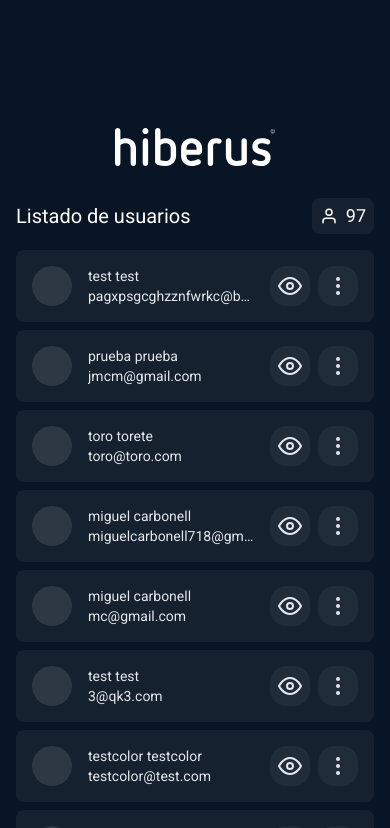
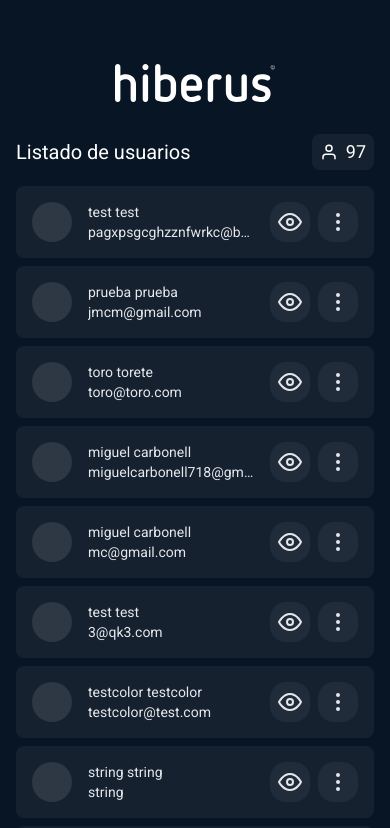
Before and after one commit to Qu4k3/tthj, a Next.js app: page / in a window 390 px wide. Shown: the top 828 px of the page. Built offline with nearby package versions, Linux system fonts and the light colour scheme.

Commit message:
change reduce margin top blank space on mobile

```diff
--- a/layouts/Layout.js
+++ b/layouts/Layout.js
@@ -3,7 +3,7 @@ export default function Layout({ children }) {
   return (
     <>
       <section className="flex justify-between flex-col min-h-screen min-w-full px-4 sm:px-6 lg:px-8">
-        <div className="flex-grow justify-center mt-32 container mx-auto max-w-3xl">
+        <div className="flex-grow justify-center mt-16 sm:mt-32 container mx-auto max-w-3xl">
           <div className="sm:bg-white sm:bg-opacity-5 rounded-xl sm:p-10">
             <img className="m-auto mb-8 w-40" src="/logo.svg" alt="" />
             {children}
```
